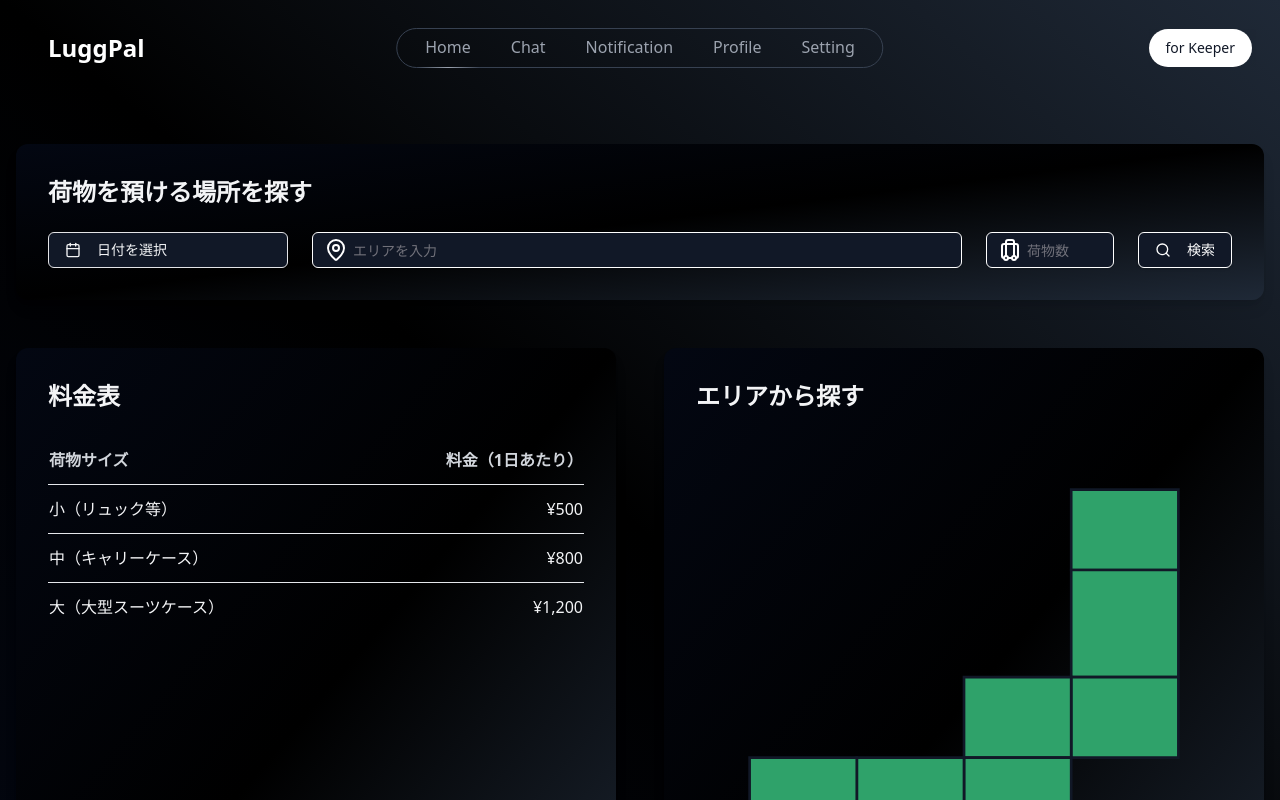
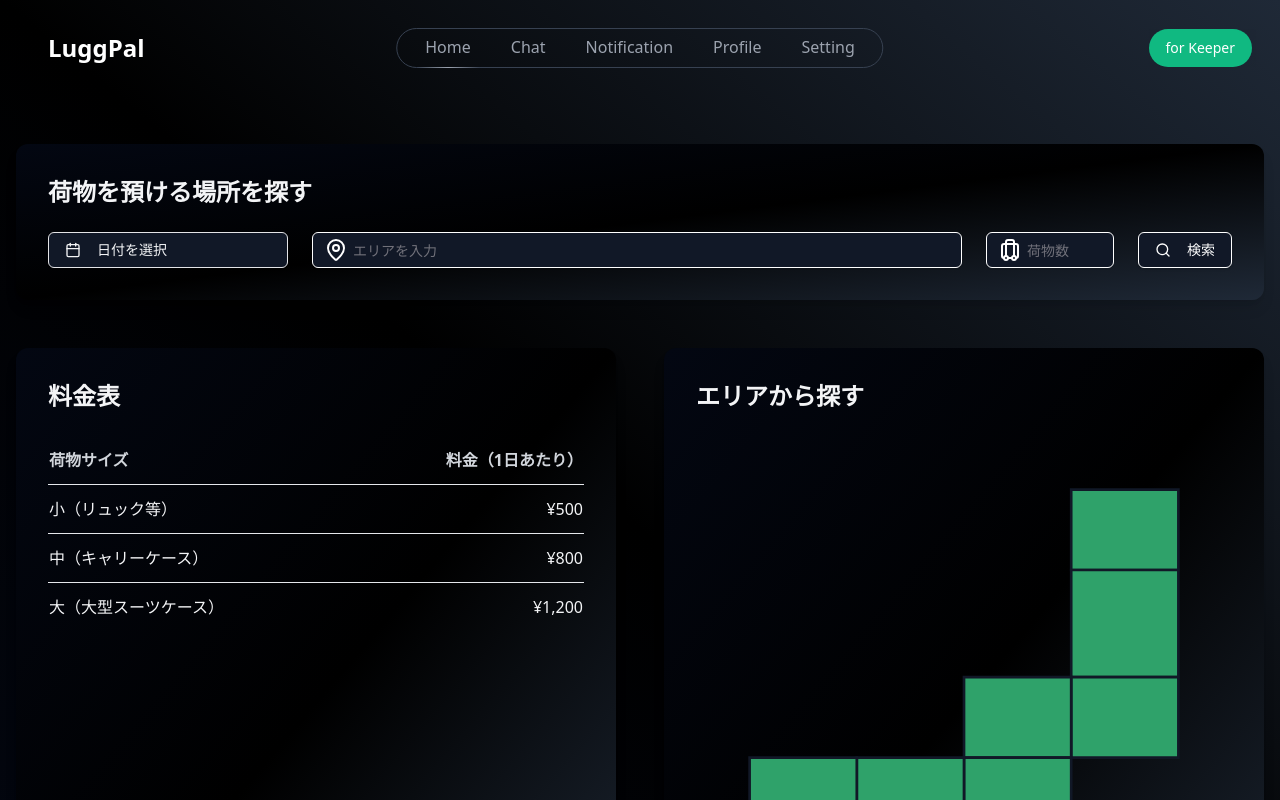
Before and after one commit to jphacks/tk_2422, a Next.js app in the folder frontend/: page /home in a window 1280 px wide. Shown: the top 800 px of the page. Built offline with nearby package versions, Linux system fonts and the light colour scheme.

Commit message:
色修正

```diff
--- a/frontend/src/components/header.tsx
+++ b/frontend/src/components/header.tsx
@@ -63,7 +63,7 @@ const Header: React.FC = () => {
                 <div className="flex flex-col items-center justify-end w-full h-full pt-2 md:w-full md:flex-row md:py-0">
                   <Link
                     href="/submitKeeper"
-                    className="inline-flex items-center justify-center w-full px-4 py-3 md:py-1.5 font-medium leading-6 text-center whitespace-no-wrap transition duration-150 ease-in-out border border-transparent md:mr-1 text-gray-900 md:w-auto bg-white rounded-lg md:rounded-full hover:bg-white focus:outline-none focus:border-gray-700 focus:shadow-outline-gray active:bg-gray-700"
+                    className="inline-flex items-center justify-center w-full px-4 py-3 md:py-1.5 font-medium leading-6 text-center whitespace-no-wrap transition duration-150 ease-in-out border border-transparent md:mr-1 md:w-auto bg-emerald-500 rounded-lg md:rounded-full hover:bg-emerald-600 text-white focus:outline-none focus:border-gray-700 focus:shadow-outline-gray active:bg-gray-700"
                   >
                     for Keeper
                   </Link>
```
